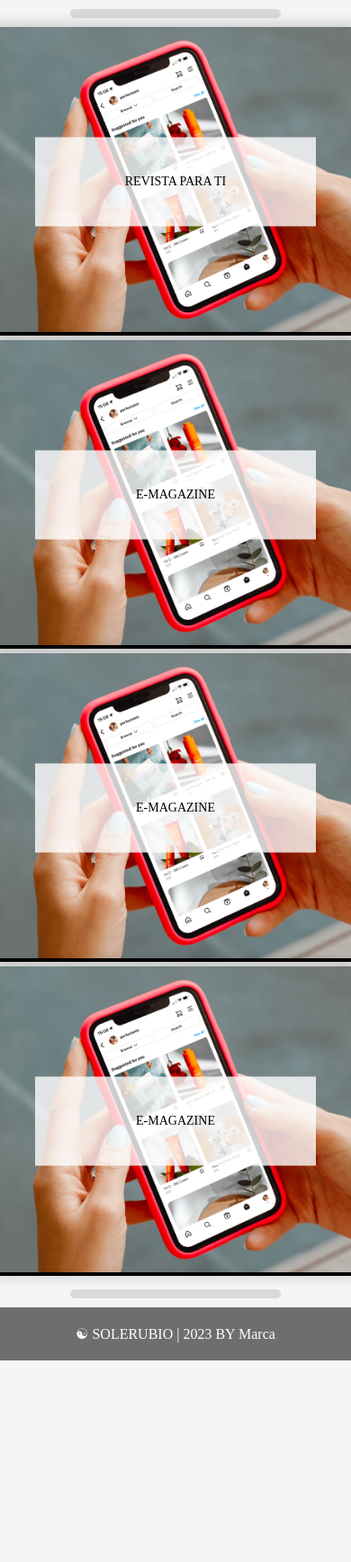
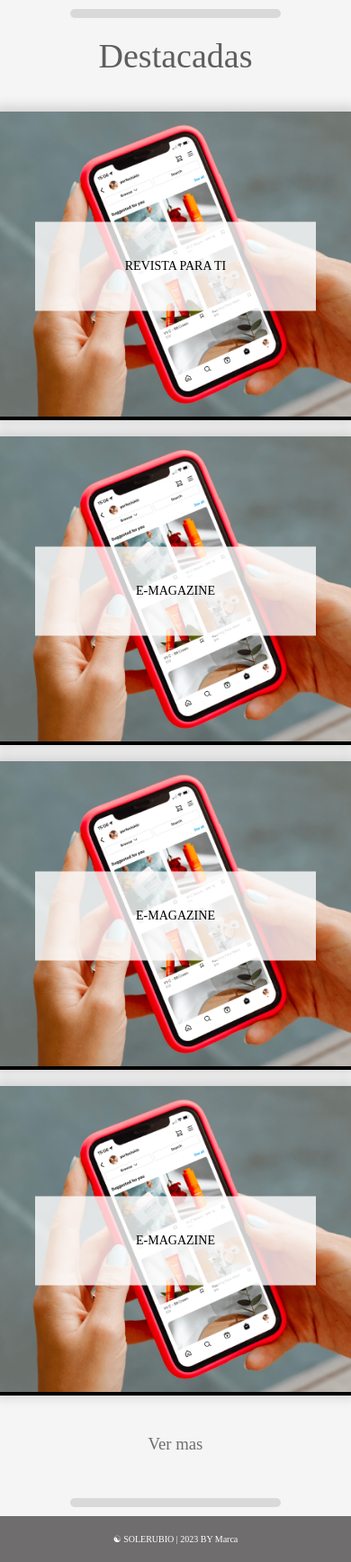
Before and after one commit to laubento/SoleRubio, a Next.js app: page / in a window 390 px wide. Shown: the whole page at 90% size. Before the commit the page ends 1512 px from the top, so only its background shows below. Built offline with nearby package versions, Linux system fonts and the light colour scheme; a web font is replaced by a local one.

Commit message:
Link connect in Highlights

```diff
--- a/src/components/Home/Footer/Footer.module.css
+++ b/src/components/Home/Footer/Footer.module.css
@@ -9,4 +9,8 @@
     padding: 20px;
     font-family: 'Trispace';
 }
-/* @media(max-width:) */
+@media(max-width: 650px){
+    .container-main p{
+        font-size: 10px;
+    }
+}
--- a/src/components/Home/Highlights/Highlights.js
+++ b/src/components/Home/Highlights/Highlights.js
@@ -2,43 +2,49 @@ import React from "react";
 import style from './Highlights.module.css'
 import img from '../../../images/pepe.png'
 import Image from "next/image";
+import Link from "next/link";
 
 export function Highlights() {
 
 
 
     return (
+        <div>
+            <h2 className={style.titulo}>Destacadas</h2>
             <div className={style["container-main"]}>
-            {/* <h2 className={style.titulo}>Destacadas</h2> */}
                 <div className={style["container-highlights"]}>
-                <div className={style["container"]}>
-                    <Image className={style["img-config"]} src={img} alt="1" responsive="true"/>
-                    <p>Imagen 1</p>
+                    {/* <div className={style["container"]}> */}
+                        <Link href={'/campains/one'} className={style["container"]}>
+                            <Image className={style["img-config"]} src={img} alt="1" responsive="true" />
                             <div className={style.hover}>
                                 <h5>REVISTA PARA TI</h5>
                             </div>
-                </div>
-                <div className={style["container"]}>
-                    <Image className={style["img-config"]} src={img} alt="1"/>
-                    <p>Imagen 2</p>
+                        </Link>
+                    {/* </div> */}
+                    <Link href={'/campains/two'} className={style["container"]}>
+                        <Image className={style["img-config"]} src={img} alt="1" />
                         <div className={style.hover}>
                             <h5>E-MAGAZINE</h5>
                         </div>
-                </div>
-                <div className={style["container"]}>
+                    </Link>
+                    <Link href={'/campains/three'} className={style["container"]}>
                         <Image className={style["img-config"]} src={img} alt="1" />
-                    <p>Imagen 3</p>
                         <div className={style.hover}>
                             <h5>E-MAGAZINE</h5>
                         </div>
-                </div>
-                <div className={style["container"]}>
-                    <Image className={style["img-config"]} src={img} alt="1"/>
-                    <p>Imagen 4</p>
+                    </Link>
+                    <Link href={'/campains/four'} className={style["container"]}>
+                        <Image className={style["img-config"]} src={img} alt="1" />
                         <div className={style.hover}>
                             <h5>E-MAGAZINE</h5>
                         </div>
+                    </Link>
                 </div>
+            </div>
+            <div className={style["see-more"]}>
+                <Link href={"/campains"} className={style.link} >
+                    <h3>Ver mas</h3>
+                </Link>
             </div>
         </div>
     )
--- a/src/components/Home/Highlights/Highlights.module.css
+++ b/src/components/Home/Highlights/Highlights.module.css
@@ -7,7 +7,7 @@
     font-size: 54px;
     font-weight: 100;
     text-align: center;
-    margin-bottom: 20px;
+    margin: 10px 0px 40px 0px;
 }
 .container-highlights{
     display: grid;
@@ -97,6 +97,23 @@
     box-shadow: 0px 0px 12px 6px rgba(0,0,0,0.14);
 }
 
+.see-more{
+    display: flex;
+    justify-content: center;
+}
+.link{
+    margin: 20px;
+    color:  #6F6D6D;
+    text-decoration: none;
+}
+.link h3{
+    font-weight: 100;
+}
+.link:hover{
+    color:  #313131;
+    transition: all 0.5s;
+}
+
 @media(max-width: 1200px){
     .container-main{
         width: 980px;
@@ -110,9 +127,11 @@
     }
 }
 @media(max-width: 1050px){
+    .titulo{
+        font-size: 48px;
+    }
     .container-main{
         width: 100%;
-        /* height: 917px; */
         padding: 10px;
     }
     .container-highlights{
@@ -140,6 +159,9 @@
     }
 }
 @media(max-width: 750px){
+    .titulo{
+        font-size: 44px;
+    }
     .container-main{
         height: 629px;
     }
@@ -164,18 +186,10 @@
         font-size: 18px;
     }
 }
-@media(max-width: 650px){
-    .container-main{
-        height: 566px;
+@media(max-width: 550px){
+    .titulo{
+        font-size: 40px;
     }
-    .hover{
-        height: 110px;
-    }
-    .hover h5{
-        font-size: 18px;
-    }
-}
-@media(max-width: 550px){
     .hover{
         height: 99px;
     }
@@ -184,19 +198,26 @@
     }
 }
 @media(max-width: 450px){
+    .titulo{
+        font-size: 38px;
+    }
     .container-main{
         height: 100%;
         width: 100%;
         padding: 0;
     }
     .container-highlights{
-        display: block;
+        display: flex;
+        flex-direction: column;
     }
     .container{
         margin-bottom: 5px;
     }
 }
 @media(max-width: 320px){
+    .titulo{
+        font-size: 30px;
+    }
     /* .container-main{
         width: 305px;
     } */
```
Lines whose indentation alone changed are shown as unchanged.
